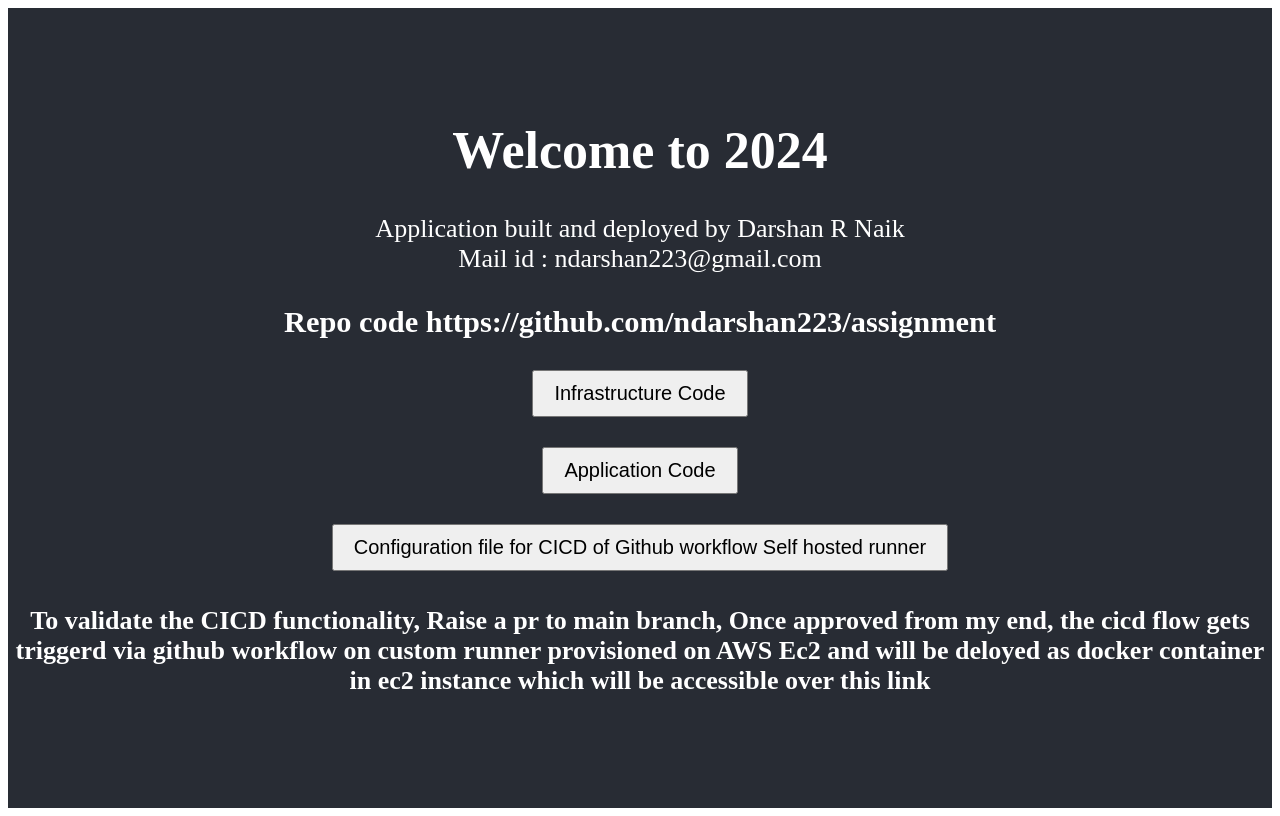
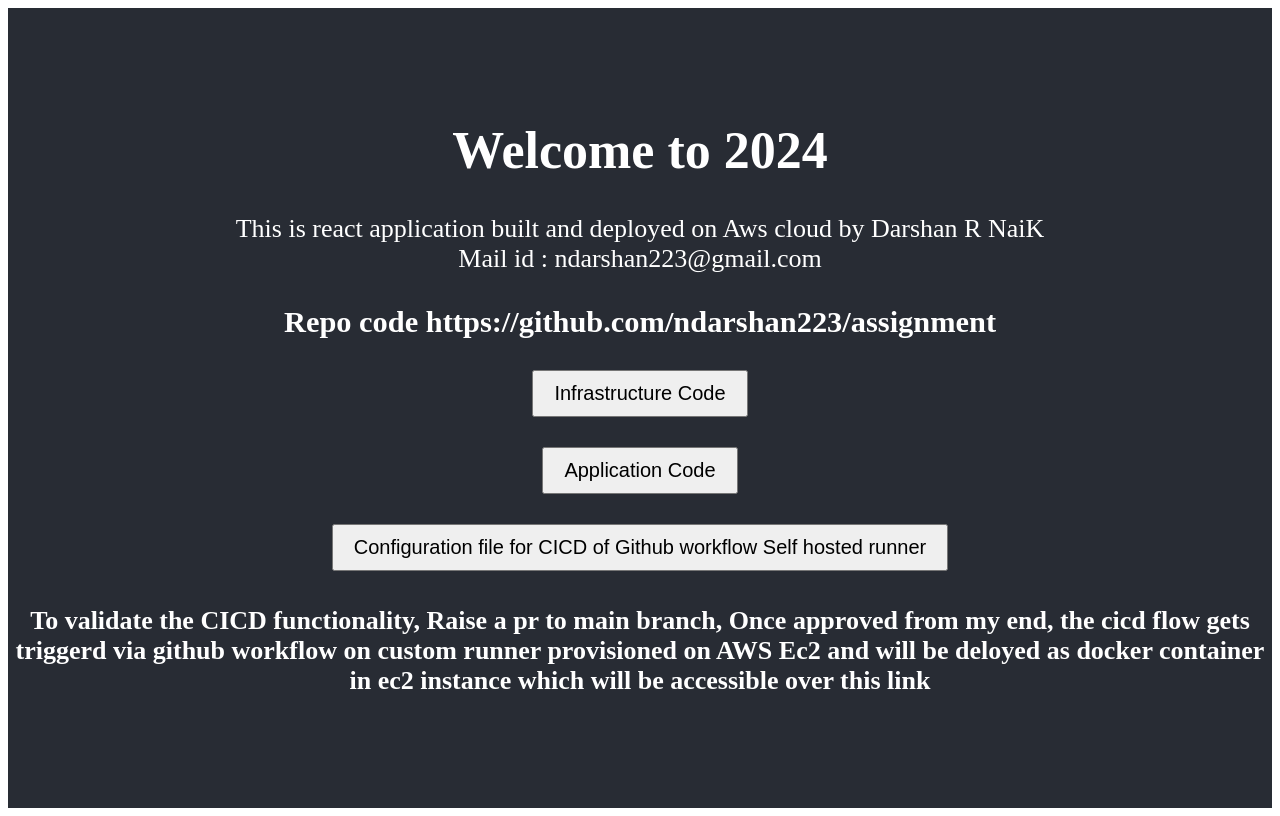
Before and after one commit to ndarshan223/react_with_terraform, a React (Create React App) app: page / in a window 1280 px wide. Built offline with nearby package versions, Linux system fonts and the light colour scheme.

Commit message:
Update App.js

```diff
--- a/src/App.js
+++ b/src/App.js
@@ -6,7 +6,7 @@
       <header className="App-header">
         <h1> Welcome to 2024 </h1>
 
-        <t1> Application built and deployed by Darshan R Naik</t1>
+        <t1>This is react application built and deployed on Aws cloud by Darshan R NaiK</t1>
         <t1>Mail id : ndarshan223@gmail.com</t1>
         <h3> Repo code https://github.com/ndarshan223/assignment</h3>
 
```
